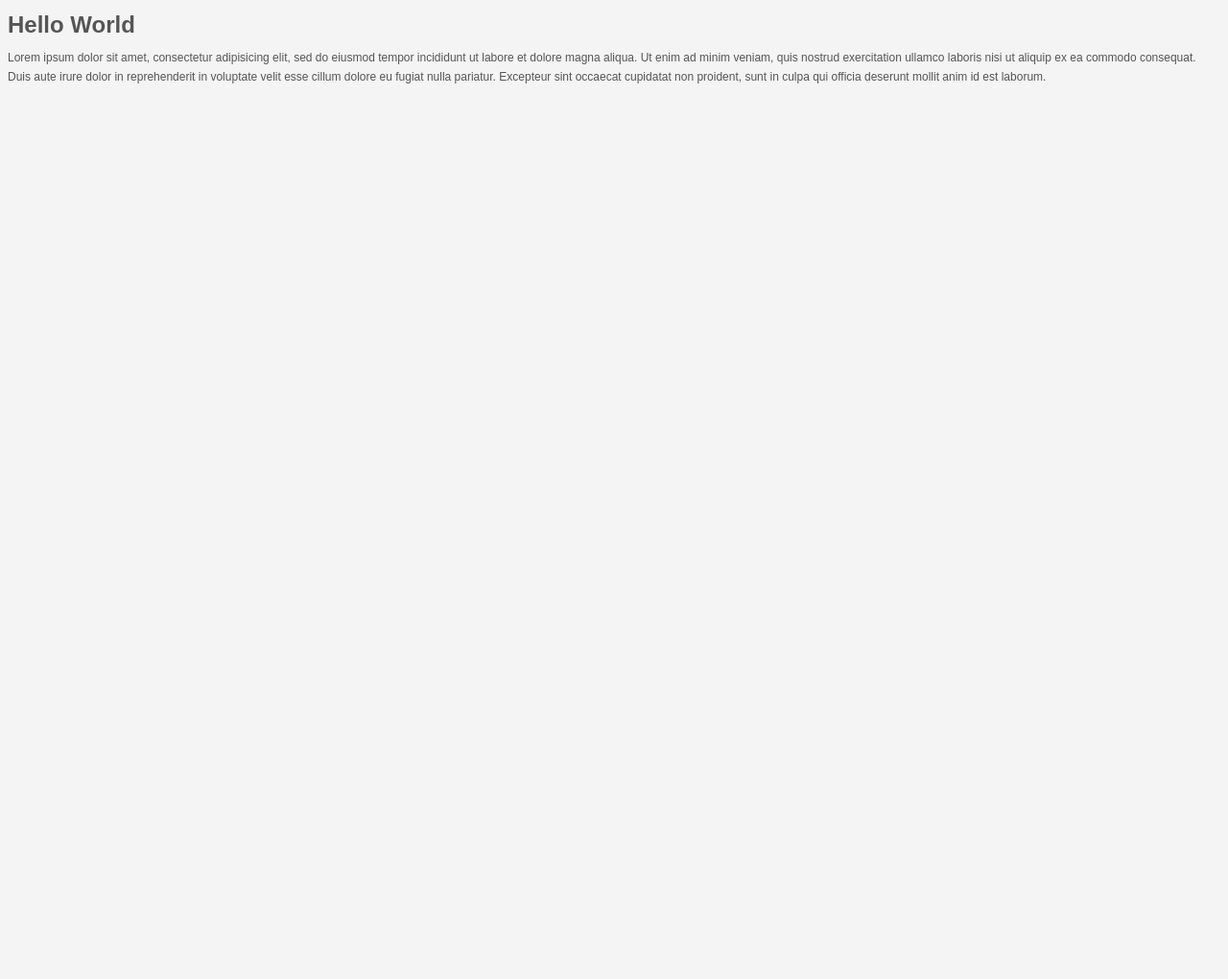
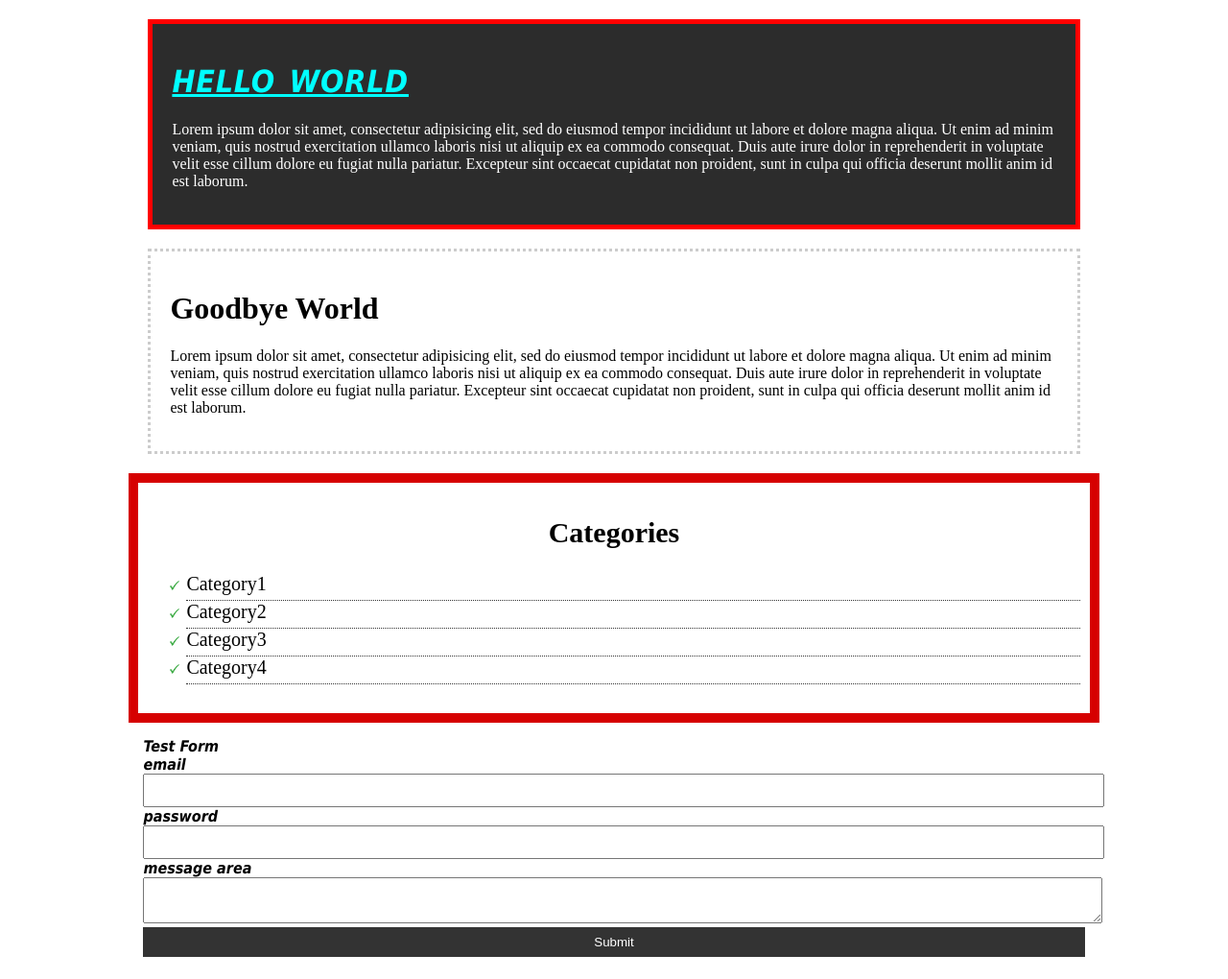
Before and after one commit to syn4/css-tutorial, a plain HTML site: page index.html in a window 1280 px wide. Shown: the whole page at 96% size. Before the commit the page ends 800 px from the top, so only its background shows below. Drawn offline with Linux system fonts and the light colour scheme.

Commit message:
update to css practice

```diff
--- a/css/style.css
+++ b/css/style.css
@@ -1,18 +1,151 @@
+*//*{
+margin:0;
+padding:0;
+}
+*/
+
 body{
-	background-color: #f4f4f4;
+	background-color: #ffffff;
 	color: #555555;
 	font-family: Arial, Helvetica, sans-serif;
 	font-size: 12px;
 	font-weight:normal;
+
+
 		/* same as above */
 
 
 	font: normal 12 px, Arial, Helvetica, sans-serif;
 	line-height: 1.6em;
+	margin:0;
+
+}
+
+
+a{text-decoration: none;
+	color: black;
+}
+a:hover{
+	color: red;
+}
+a:active{
+color: green;
+}
+
+.container{
+width: 80%;
+margin: auto;
+
 }
 
 .box-1{
-	background-color: #333333;
+	background-color: #2c2c2c;
+	color:#ffffff;
+
+	border-right: 5px red solid;
+	border-left: 5px red solid;
+	border-top: 5px red solid;
+	border-bottom: 5px red solid;
+
+	/* shortcut is underneath */
+
+	border: 5px red solid;
+	border-width: 3px;
+	border-bottom-width: 10px;
+	border-top-style:dotted;
+
+	border: 5px red solid;
+
+	padding: 20px;
+
+margin: 20px;
+
+}
+
+.box-1 h1{
+
+	font-family: Tahoma;
+	font-weight: 800;
+	font-style: italic;
+	text-decoration: underline;
+	text-transform:uppercase;
+	color: aqua;
+	letter-spacing: 0.2mm;
+	word-spacing: 1mm;
+}
+.box-2{
+	border: 3px dotted #ccc;
+	padding:20px;
+	margin:20px;
+
+}
+
+
+
+
+
+
+.categories{
+border: 10px rgb(214, 0, 0) solid;
+padding: 10px;
+margin: auto;
+font-size: 20px;
+font-kerning: auto;
+
+}
+
+.categories h2{
+
+	text-align: center;
+
+}
+
+.categories ul{
+
+	padding left: 20px;
+	list-style: none;
 
 
 }
+
+.categories li{
+
+	padding-bottom: 5px;
+	border-bottom: dotted 1px #333;
+	list-style-image: url(../images/check.png)
+
+}
+
+.formgroup{
+	font-family: Tahoma;
+	font-weight: 800;
+	font-style: italic;
+	color: rgb(0, 0, 0);
+	padding: 15px;
+
+
+}
+.formgroup label{
+
+display:block;
+}
+
+
+.button input[type="Submit"]{
+
+	background-color: #333;
+	color: #ffffff;
+	border: none;
+
+
+
+}
+
+
+
+.formgroup input, .formgroup textarea{
+
+padding: 8px;
+width: 100%;
+
+}
--- a/index.html
+++ b/index.html
@@ -7,7 +7,8 @@
 	<link rel="stylesheet" type="text/css" href="css/style.css">
 </head>
 <body>
-	<div claas="box-1">
+	<div class = "container">
+	<div class="box-1">
 	<h1>Hello World</h1>
 	<p> Lorem ipsum dolor sit amet, consectetur adipisicing elit, sed do eiusmod
 	tempor incididunt ut labore et dolore magna aliqua. Ut enim ad minim veniam,
@@ -17,6 +18,46 @@
 	proident, sunt in culpa qui officia deserunt mollit anim id est laborum.
 	</p>
 	</div>
+</div>
+	<div class = "container">
+	<div class="box-2">
+	<h1>Goodbye World</h1>
+	<p> Lorem ipsum dolor sit amet, consectetur adipisicing elit, sed do eiusmod
+	tempor incididunt ut labore et dolore magna aliqua. Ut enim ad minim veniam,
+	quis nostrud exercitation ullamco laboris nisi ut aliquip ex ea commodo
+	consequat. Duis aute irure dolor in reprehenderit in voluptate velit esse
+	cillum dolore eu fugiat nulla pariatur. Excepteur sint occaecat cupidatat non
+	proident, sunt in culpa qui officia deserunt mollit anim id est laborum.
+	</p>
+	</div>
+<div class="categories">
+<h2>Categories</h2>
+<ul>
+
+<li><a href="">Category1</a>
+<li><a href="">Category2</a>
+<li><a href="">Category3</a>
+<li><a href="">Category4</a>
+
+
+</div><!-- container ends here-->
+
+
+</li>
+</ul>
+<section class="formgroup">
+<form action="">Test Form</form>
+<label for="email">email</label>
+<input type="email">
+<label for="password">password</label>
+<input type="password">
+<label for="message">message area</label>
+<textarea name="" id="" cols="" rows=""></textarea>
+<div class="button" type=" Submit" value="Submit">
+
+	<input type="Submit" type="button">
+
+</div>
 
 
 
```
Also changed, not shown: images/check.png (added), 1 other file.
